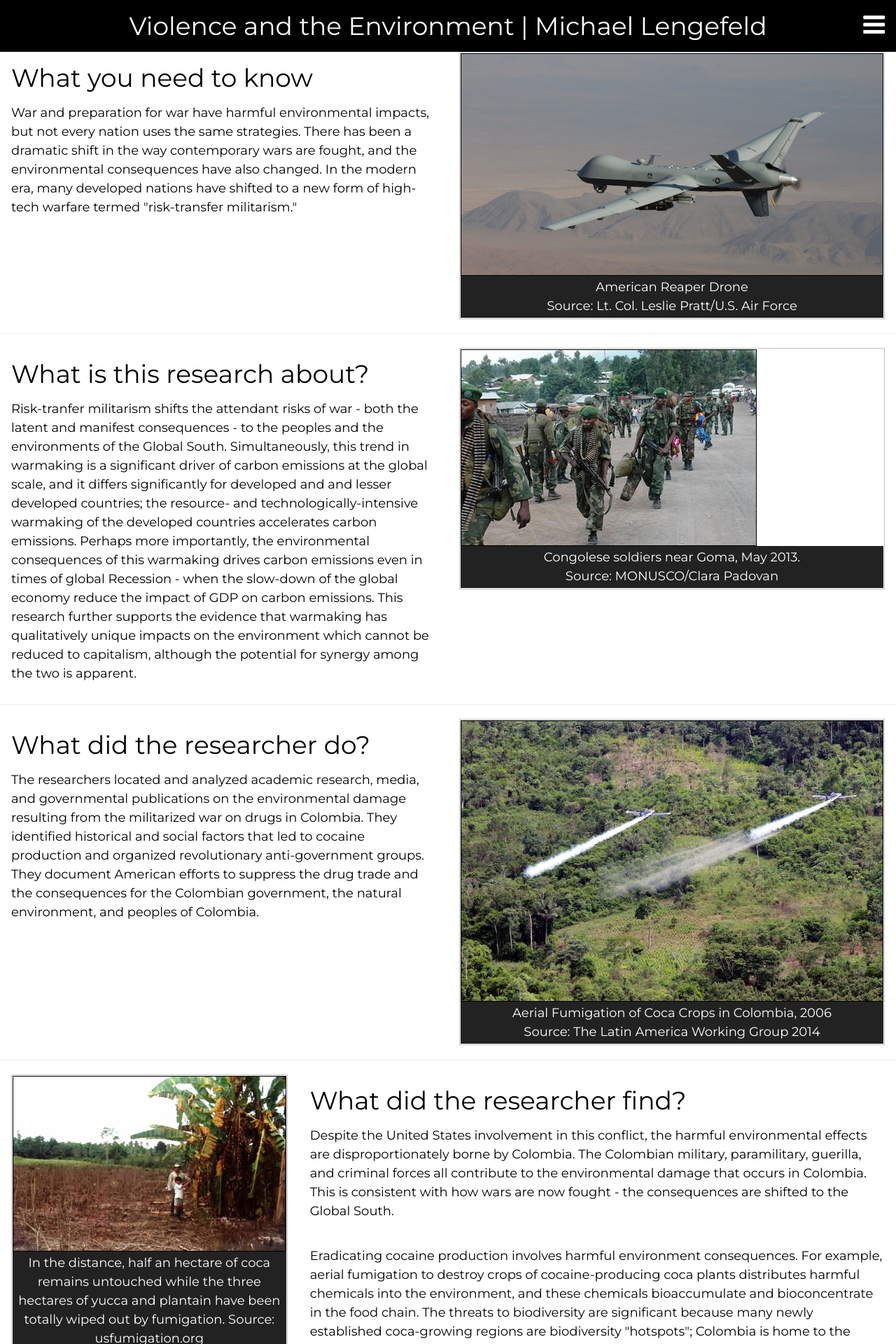
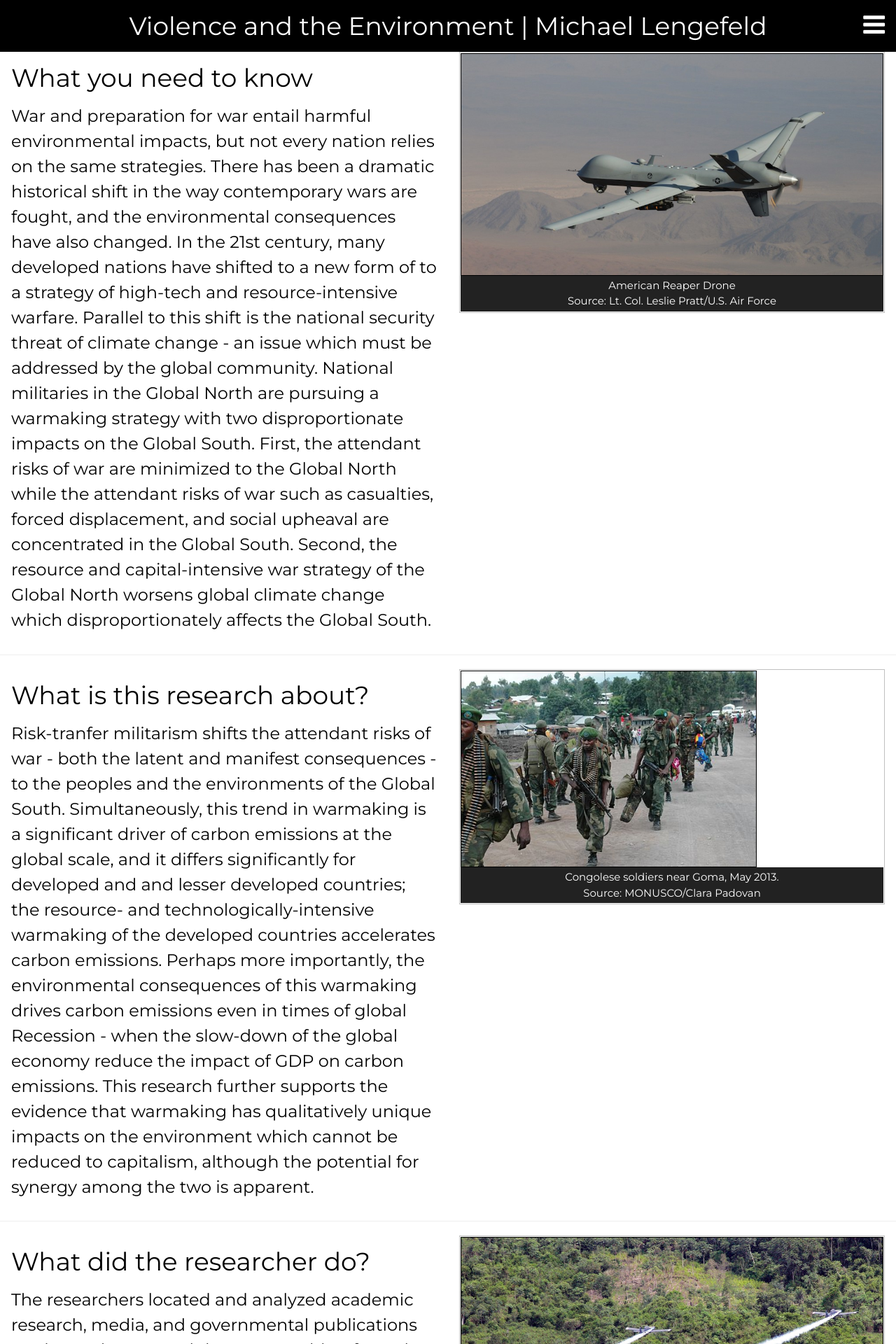
Before and after one commit to resilience1/resilience1.github.io, a Jekyll site: the page built from research/afsarticle.html, in a window 1280 px wide. Shown: the top 1920 px of the page at 70% size. Built offline with Jekyll 4.4.1, drawn with Linux system fonts in a browser that asks for light colours; nearby versions of some CDN libraries.

Commit message:
Update afsarticle.html

```diff
--- a/research/afsarticle.html
+++ b/research/afsarticle.html
@@ -5,6 +5,7 @@ title: Violence and the Environment | Michael Lengefeld
 <html>
 	<head>
 <style>
+	<style>
 	div.transbox {margin: 40px;
   	background-color: #ffffff;
   	border: 2px solid black;
@@ -42,7 +43,7 @@ title: Violence and the Environment | Michael Lengefeld
     	background-color: #222;
     	color: #fff;
     	font: bold sans-serif;
-	font-size: 1.2em;
+	font-size: 1em;
     	padding: 3px;
     	text-align: center;
 	}
@@ -52,8 +53,99 @@ title: Violence and the Environment | Michael Lengefeld
 	}
 
 	h2 {
-		font-size: large;
+		font-size: x-large;
 	}
+
+	img.displayed {
+   	display: block;
+    	margin-left: auto;
+    	margin-right: auto;
+	}
+
+	#myImg {
+  border-radius: 5px;
+  cursor: pointer;
+  transition: 0.3s;
+}
+
+#myImg:hover {opacity: 0.7;}
+
+/* The Modal (background) */
+.modal {
+  display: none; /* Hidden by default */
+  position: fixed; /* Stay in place */
+  z-index: 1; /* Sit on top */
+  padding-top: 100px; /* Location of the box */
+  left: 0;
+  top: 0;
+  width: 100%; /* Full width */
+  height: 100%; /* Full height */
+  overflow: auto; /* Enable scroll if needed */
+  background-color: rgb(0,0,0); /* Fallback color */
+  background-color: rgba(0,0,0,0.9); /* Black w/ opacity */
+}
+
+/* Modal Content (image) */
+.modal-content {
+  margin: auto;
+  display: block;
+  width: 80%;
+  max-width: 700px;
+}
+
+/* Caption of Modal Image */
+#caption {
+  margin: auto;
+  display: block;
+  width: 80%;
+  max-width: 700px;
+  text-align: center;
+  color: #ccc;
+  padding: 10px 0;
+  height: 150px;
+}
+
+/* Add Animation */
+.modal-content, #caption {
+  -webkit-animation-name: zoom;
+  -webkit-animation-duration: 0.6s;
+  animation-name: zoom;
+  animation-duration: 0.6s;
+}
+
+@-webkit-keyframes zoom {
+  from {-webkit-transform:scale(0)}
+  to {-webkit-transform:scale(1)}
+}
+
+@keyframes zoom {
+  from {transform:scale(0)}
+  to {transform:scale(1)}
+}
+
+/* The Close Button */
+.close {
+  position: absolute;
+  top: 15px;
+  right: 35px;
+  color: #f1f1f1;
+  font-size: 40px;
+  font-weight: bold;
+  transition: 0.3s;
+}
+
+.close:hover,
+.close:focus {
+  color: #bbb;
+  text-decoration: none;
+  cursor: pointer;
+}
+
+/* 100% Image Width on Smaller Screens */
+@media only screen and (max-width: 700px){
+  .modal-content {
+    width: 100%;
+  }
 </style>
 </head>
 
@@ -65,10 +157,16 @@ title: Violence and the Environment | Michael Lengefeld
 	<div class="w3-row">
 	<div class="w3-half w3-container">
 	<h1>What you need to know</h1>
-		<h2>War and preparation for war have harmful environmental impacts, but not every nation uses the same strategies.
-			There has been a dramatic shift in the way contemporary wars are fought, and the environmental consequences have also
-			changed. In the modern era, many developed nations have shifted to a new form of high-tech warfare termed
-			"risk-transfer militarism."
+		<h2>War and preparation for war entail harmful environmental impacts, but not every nation relies on the same
+			strategies. There has been a dramatic historical shift in the way contemporary wars are fought, and
+			the environmental consequences have also changed. In the 21st century, many developed nations have shifted to a new form of
+			to a strategy of high-tech and resource-intensive warfare. Parallel to this shift is the national
+			security threat of climate change - an issue which must be addressed by the global community. National
+			militaries in the Global North are pursuing a warmaking strategy with two disproportionate impacts
+			on the Global South. First, the attendant risks of war are minimized to the Global North while
+			the attendant risks of war such as casualties, forced displacement, and social upheaval are concentrated
+			in the Global South. Second, the resource and capital-intensive war strategy of the
+			Global North worsens global climate change which disproportionately affects the Global South.
 		</h2>
 	</div>
 	<div class="w3-half w3-container">
```
